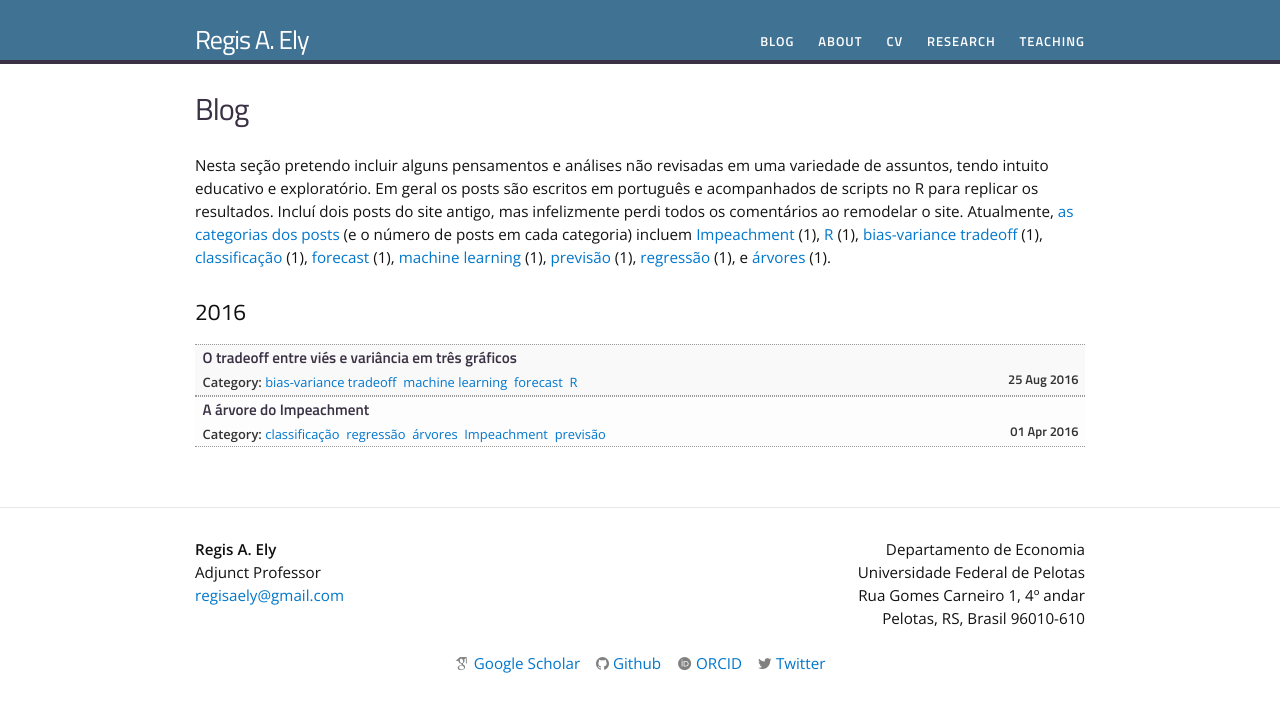
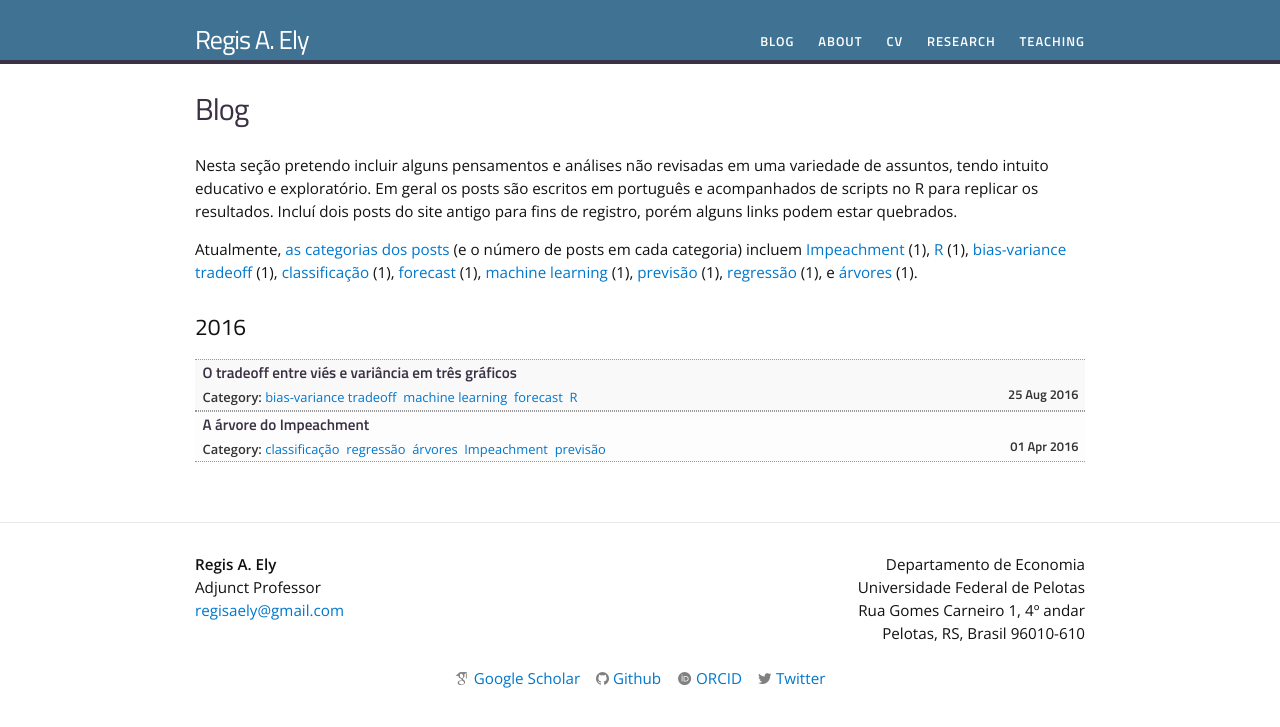
Before and after one commit to regisely/regisely.github.io, a Jekyll site: the page built from blog.md, in a window 1280 px wide. Shown: the top 727 px of the page. Built offline with Jekyll 4.4.1, drawn with Linux system fonts in a browser that asks for light colours; nearby versions of some CDN libraries; some web fonts are replaced.

Commit message:
Update blog page

```diff
--- a/blog.md
+++ b/blog.md
@@ -4,7 +4,9 @@
 permalink: /blog/
 ---
 
-Nesta seção pretendo incluir alguns pensamentos e análises não revisadas em uma variedade de assuntos, tendo intuito educativo e exploratório. Em geral os posts são escritos em português e acompanhados de scripts no R para replicar os resultados. Incluí dois posts do site antigo, mas infelizmente perdi todos os comentários ao remodelar o site. Atualmente, <a href="/categories">as categorias dos posts</a> (e o número de posts em cada categoria) incluem {% assign sorted_cats = site.categories | sort  %}{% for category in sorted_cats %}{% if forloop.last == true %}e {% endif %}<a href="/categories/#{{category[0]}}" style="font-weight:normal;"> {{category[0] | camelcase }}</a> ({{ category[1].size  }}){% if forloop.last == false %}, {% endif %}{% endfor %}.
+Nesta seção pretendo incluir alguns pensamentos e análises não revisadas em uma variedade de assuntos, tendo intuito educativo e exploratório. Em geral os posts são escritos em português e acompanhados de scripts no R para replicar os resultados. Incluí dois posts do site antigo para fins de registro, porém alguns links podem estar quebrados.
+
+Atualmente, <a href="/categories">as categorias dos posts</a> (e o número de posts em cada categoria) incluem {% assign sorted_cats = site.categories | sort  %}{% for category in sorted_cats %}{% if forloop.last == true %}e {% endif %}<a href="/categories/#{{category[0]}}" style="font-weight:normal;"> {{category[0] | camelcase }}</a> ({{ category[1].size  }}){% if forloop.last == false %}, {% endif %}{% endfor %}.
 
 <ul id="archive">
 {% for post in site.posts %}
```
